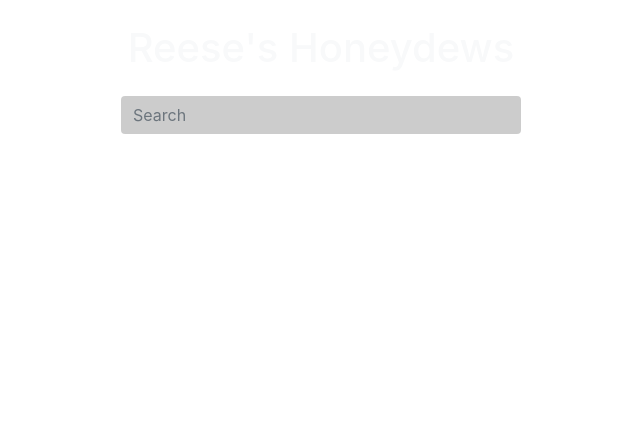
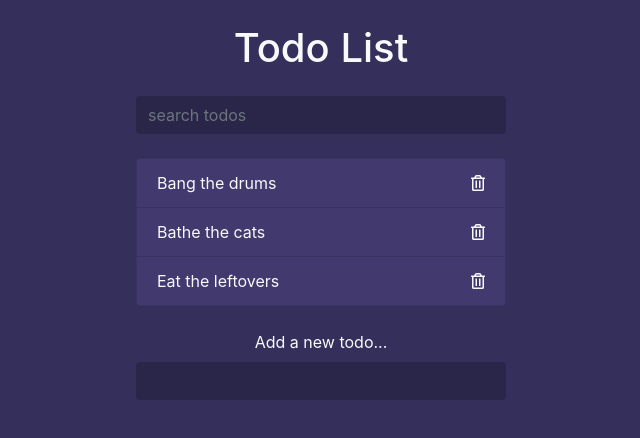
Before and after one commit to reese-lee/net-ninja-to-do, a plain HTML site: page todos/index.html in a window 1280 px wide. Shown: the whole page, without its empty margins (319-959 px from the left). Drawn offline with nearby package versions, Linux system fonts and the light colour scheme.

Commit message:
edit base to-dos

```diff
--- a/todos/index.html
+++ b/todos/index.html
@@ -3,21 +3,44 @@
     <meta charset="UTF-8">
     <meta name="viewport" content="width=device-width, initial-scale=1.0">
     <meta http-equiv="X-UA-Compatible" content="ie=edge">
+    <link rel="stylesheet" href="https://stackpath.bootstrapcdn.com/bootstrap/4.3.1/css/bootstrap.min.css" integrity="sha384-ggOyR0iXCbMQv3Xipma34MD+dH/1fQ784/j6cY/iJTQUOhcWr7x9JvoRxT2MZw1T" crossorigin="anonymous">
+    <link rel="stylesheet" href="https://use.fontawesome.com/releases/v5.7.2/css/all.css" integrity="sha384-fnmOCqbTlWIlj8LyTjo7mOUStjsKC4pOpQbqyi7RrhN7udi9RwhKkMHpvLbHG9Sr" crossorigin="anonymous">
     <link rel="stylesheet" href="styles.css">
-    <link rel="stylesheet" href="https://stackpath.bootstrapcdn.com/bootstrap/4.3.1/css/bootstrap.min.css" integrity="sha384-ggOyR0iXCbMQv3Xipma34MD+dH/1fQ784/j6cY/iJTQUOhcWr7x9JvoRxT2MZw1T" crossorigin="anonymous">
-    <script src="https://kit.fontawesome.com/0e4c9fe4a5.js" crossorigin="anonymous"></script>
+    <!-- <script src="https://kit.fontawesome.com/0e4c9fe4a5.js" crossorigin="anonymous"></script> -->
     <title>Reese's Honeydews</title>
 </head>
 <body>
 
-    <div class="container">
-        <header class="text-center text-light  my-4">
-        <h1 class="mb-4">Reese's Honeydews</h1>
-        <form class="search">
-            <input class="form-control m-auto" type="text" name="search" placeholder="Search">
+<div class="container">
+
+        <header class="text-center text-light my-4">
+            <h1 class="mb-4">Todo List</h1>
+            <form class="search">
+            <input class="form-control m-auto" type="text" name="search" placeholder="search todos" />
+            </form>
+        </header>
+
+        <ul class="list-group todos mx-auto text-light">
+            <li class="list-group-item d-flex justify-content-between align-items-center">
+            <span>Bang the drums</span>
+            <i class="far fa-trash-alt delete"></i>
+            </li>
+            <li class="list-group-item d-flex justify-content-between align-items-center">
+            <span>Bathe the cats</span>
+            <i class="far fa-trash-alt delete"></i>
+            </li>
+            <li class="list-group-item d-flex justify-content-between align-items-center">
+            <span>Eat the leftovers</span>
+            <i class="far fa-trash-alt delete"></i>
+            </li>
+        </ul>
+
+        <form class="add text-center my-4">
+            <label class="text-light">Add a new todo...</label>
+            <input class="form-control m-auto" type="text" name="add" />
         </form>
-        </header>
-    </div>
+
+        </div>
 
     <script src="app.js"></script>
 </body>
```
